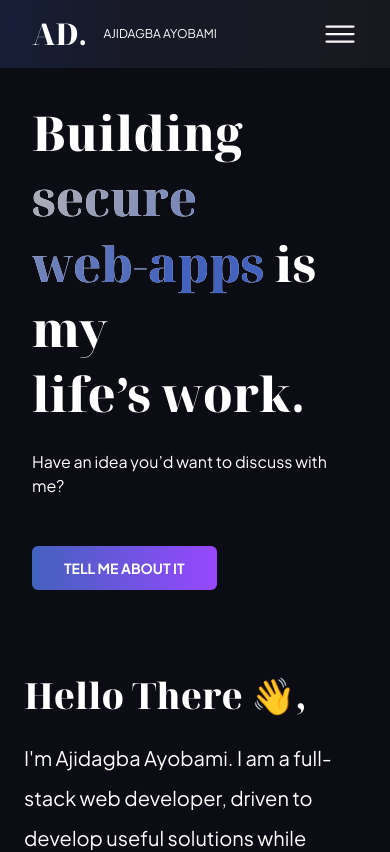
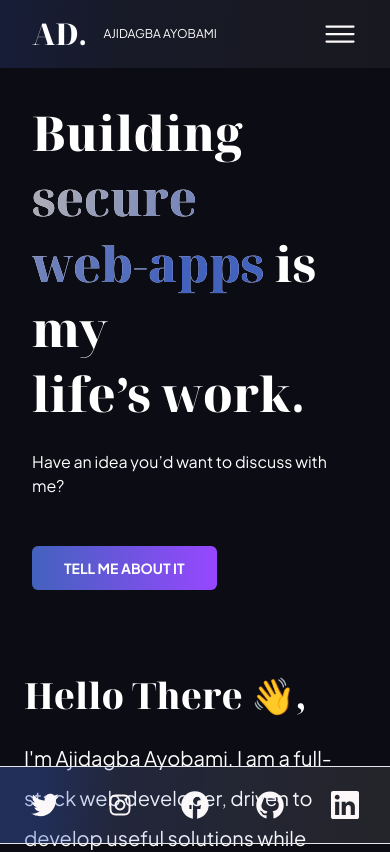
Before and after one commit to ajidev89/portfolio, a Vue app: page / in a window 390 px wide. Shown: the top 852 px of the page. Built offline with nearby package versions, Linux system fonts and the light colour scheme.

Commit message:
Responsive

```diff
--- a/src/components/Footer.vue
+++ b/src/components/Footer.vue
@@ -19,4 +19,71 @@
         Copyright {{ year }}
     </div>
 </footer>
+<div v-if="this.store.lightMode" class="fixed lg:hidden footer-icon bottom-0 w-full border-t border-b p-2">
+    <div class="grid grid-cols-5 place-items-center my-4">
+        <div>
+            <a href="https://twitter.com/harji87" target="_blank">
+                <img src="@/assets/twitter-white.svg" class="h-7 w-7" />
+            </a>
+        </div>
+        <div>
+            <a href="https://instagram.com/ajidev_" target="_blank">
+                <img src="@/assets/instagram-white.svg" class="h-7 w-7"  />
+            </a>
+        </div>
+        <div>
+            <a href="https://web.facebook.com/ajidagba.ayobami" target="_blank">
+                <img src="@/assets/facebook-white.svg" class="h-7 w-7" />
+            </a>
+        </div>
+        <div>
+            <a href="https://github.com/ajidev89" target="_blank">
+                <img src="@/assets/github-white.svg" class="h-7 w-7"  />
+            </a>
+        </div>
+        <div>
+            <a href="https://github.com/ajidev89" target="_blank">
+                <img src="@/assets/linkedIn-white.svg" class="h-7 w-7"  />
+            </a>
+        </div>
+    </div>
+</div>
+<div v-if="!this.store.lightMode" class="fixed lg:hidden footer-icon-white bottom-0 w-full border-t border-b p-2">
+    <div class="grid grid-cols-5 place-items-center my-4">
+        <div>
+            <a href="https://twitter.com/harji87" target="_blank">
+                <img src="@/assets/twitter-black.svg" class="h-7 w-7" />
+            </a>
+        </div>
+        <div>
+            <a href="https://instagram.com/ajidev_" target="_blank">
+                <img src="@/assets/instagram-black.svg" class="h-7 w-7" />
+            </a>
+        </div>
+        <div>
+            <a href="https://web.facebook.com/ajidagba.ayobami" target="_blank">
+                <img src="@/assets/facebook-black.svg" class="h-7 w-7" />
+            </a>
+        </div>
+        <div>
+            <a href="https://github.com/ajidev89" target="_blank">
+                <img src="@/assets/github-black.svg" class="h-7 w-7" />
+            </a>
+        </div>
+        <div>
+            <a href="https://github.com/ajidev89" target="_blank">
+                <img src="@/assets/linkedIn.svg" class="h-7 w-7" />
+            </a>
+        </div>
+    </div>
+</div>
 </template>
+
+<style>
+.footer-icon{
+    background: linear-gradient(92.64deg, rgba(67, 98, 190, 0.4) 10.89%, rgba(124, 145, 210, 0.2) 31.07%, rgba(255, 255, 255, 0.1) 94.01%);
+}
+.footer-icon-white{
+    background: linear-gradient(92.64deg, rgba(67, 98, 190, 0.4) 3.89%, rgba(124, 145, 210, 0.2) 31.07%, rgba(255, 255, 255, 0.1) 94.01%);
+}
+</style>
```
